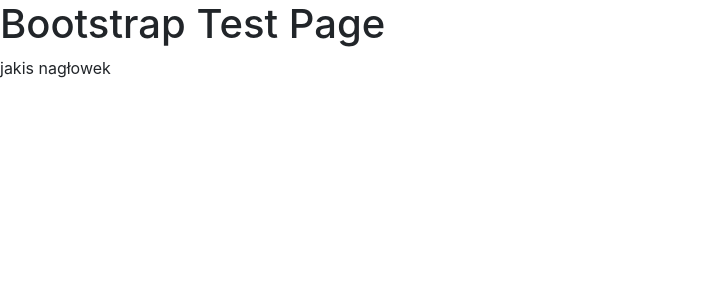
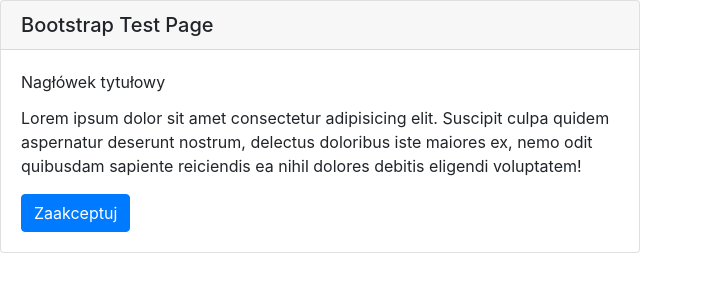
Before and after one commit to adaczer/git-Bootstrap, a plain HTML site: page index.html in a window 1280 px wide. Shown: the whole page, without its empty margins (0-703 px from the left). Drawn offline with nearby package versions, Linux system fonts and the light colour scheme.

Commit message:
added bootstrap elements

```diff
--- a/index.html
+++ b/index.html
@@ -7,8 +7,23 @@
     <link rel="stylesheet" href="https://stackpath.bootstrapcdn.com/bootstrap/4.5.2/css/bootstrap.min.css" integrity="sha384-JcKb8q3iqJ61gNV9KGb8thSsNjpSL0n8PARn9HuZOnIxN0hoP+VmmDGMN5t9UJ0Z" crossorigin="anonymous">
 </head>
 <body>
-    <h1>Bootstrap Test Page</h1>
-    <p> jakis nagłowek</p>
+
+    <div class="card" style="width: 50%">
+        <h5 class="card-header">Bootstrap Test Page</h5>
+            <div class="card-body">
+                <div class="card-title">
+                Nagłówek tytułowy
+                </div>
+            <p> Lorem ipsum dolor sit amet consectetur adipisicing
+                elit. Suscipit culpa quidem aspernatur deserunt
+                nostrum, delectus doloribus iste maiores ex, nemo
+                odit quibusdam sapiente reiciendis ea nihil dolores
+                debitis eligendi voluptatem!</p>
+
+            <a href="#"class="btn btn-primary">Zaakceptuj</a>
+        </div>
+
+    </div>
 
 </body>
 </html>
```
